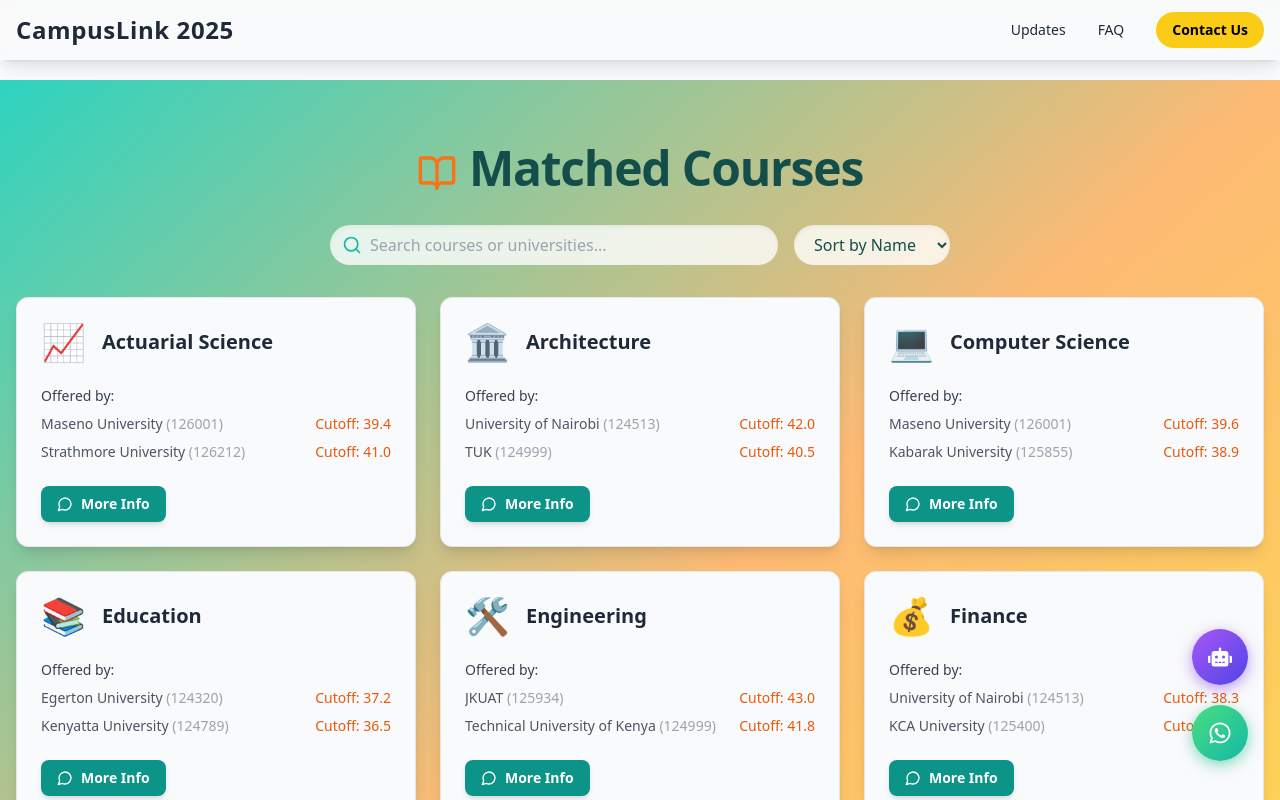
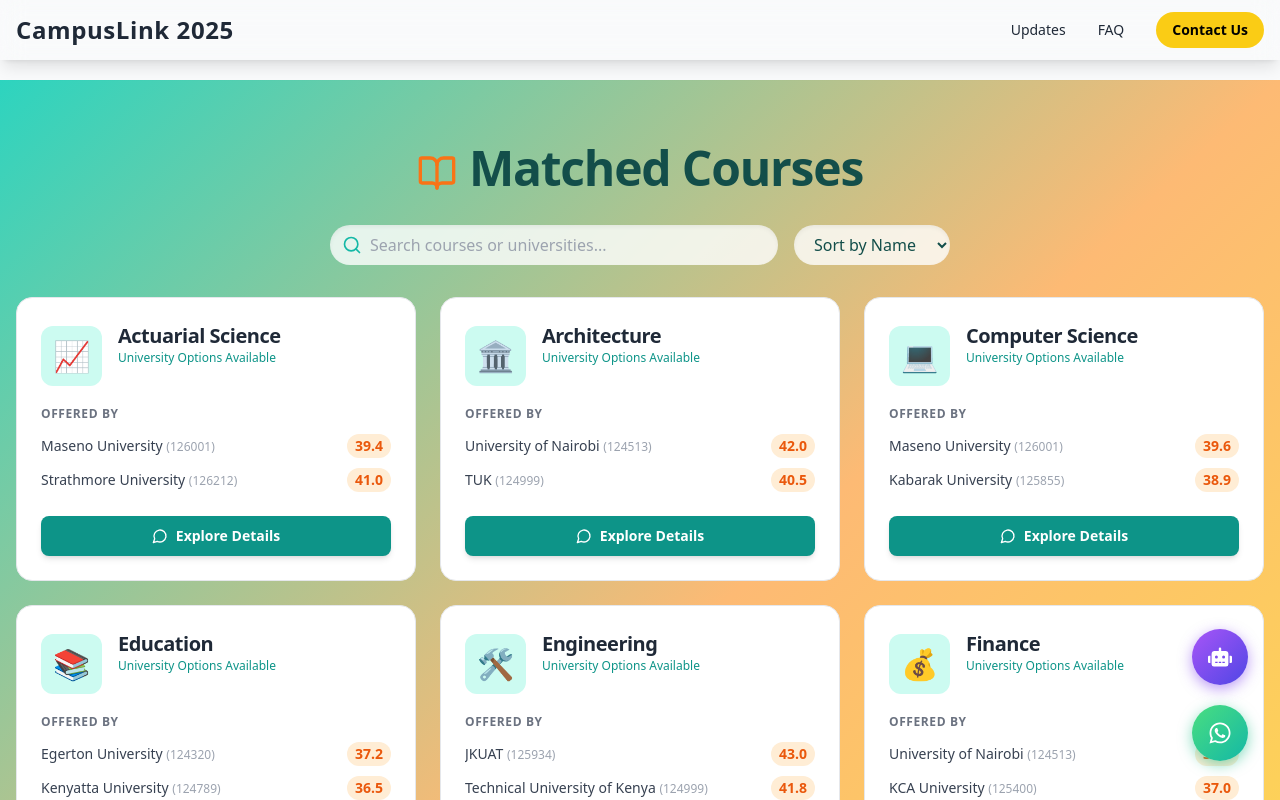
Before and after one commit to munene-design/campuslink, a React (Create React App) app: page /results in a window 1280 px wide. Shown: the top 800 px of the page. Built offline with nearby package versions, Linux system fonts and the light colour scheme.

Commit message:
Initial commit

```diff
--- a/src/components/HeroSection.jsx
+++ b/src/components/HeroSection.jsx
@@ -154,7 +154,7 @@
                   whileHover={{scale: 1.05}}
                   whileTap={{scale: 0.95}}
                 >
-                  Got It!
+                  Got It 👍
                 </motion.button>
               </div>
             </motion.div>
--- a/src/components/pages/ResultsPage.jsx
+++ b/src/components/pages/ResultsPage.jsx
@@ -7,6 +7,7 @@
 import jsPDF from 'jspdf';
 import html2canvas from 'html2canvas';
 import AIAdvisor from './AIAdvisor'; // Import the new component
+
 
 const dummyResultsData = [
   { course: "Medicine", emoji: "🩺", universities: [{ name: "University of Nairobi", code: "124513", cutoff: "42.7" }, { name: "Moi University", code: "125617", cutoff: "41.5" }] },
@@ -21,44 +22,74 @@
   { course: "Journalism", emoji: "📰", universities: [{ name: "Multimedia University", code: "126300", cutoff: "36.0" }, { name: "Daystar University", code: "126099", cutoff: "35.8" }] },
 ];
 
-const CourseCard = memo(({ result, index, setSelectedCourse }) => (
+const CourseCard = memo(({ result, index, setSelectedCourse }) => {
+  return (
     <motion.div
-    initial={{ opacity: 0, y: 30 }}
-    animate={{ opacity: 1, y: 0 }}
-    transition={{ duration: 0.6, delay: index * 0.1, ease: 'easeOut' }}
+      initial={{ opacity: 0, y: 50, scale: 0.95 }}
+      animate={{ opacity: 1, y: 0, scale: 1 }}
+      transition={{ duration: 0.5, delay: index * 0.08, ease: 'easeOut' }}
       whileHover={{
         scale: 1.03,
-      boxShadow: '0px 8px 20px rgba(0, 0, 0, 0.15)',
+        // A more complex shadow for depth:
+        boxShadow: '0px 15px 35px -5px rgba(0, 0, 0, 0.15), 0px 8px 15px -10px rgba(0, 0, 0, 0.1)',
       }}
-    className="rounded-xl bg-gray-50 dark:bg-gray-800 p-6 shadow-lg dark:shadow-[0_4px_15px_rgba(0,0,0,0.2)] border border-gray-200 dark:border-gray-700 transition-shadow duration-300"
+      className="group rounded-2xl bg-white dark:bg-gray-800 p-6 overflow-hidden relative transition-all duration-300 ease-out border border-gray-200 dark:border-gray-700/50"
       role="article"
       aria-label={`Course card for ${result.course}`}
     >
-    <div className="flex items-center gap-4 mb-6">
-      <span className="text-4xl">{result.emoji}</span>
-      <h3 className="text-xl font-semibold text-gray-800 dark:text-gray-100">{result.course}</h3>
+      {/* Optional: Subtle decorative gradient glow on hover (absolute positioned) */}
+      <div className="absolute -top-1/2 -left-1/2 w-[200%] h-[200%] bg-gradient-radial from-teal-500/10 via-transparent to-transparent opacity-0 group-hover:opacity-100 transition-opacity duration-500 dark:from-teal-400/10"></div>
+
+      <div className="relative z-10"> {/* Content above the glow */}
+        <div className="flex items-start gap-4 mb-5">
+          <div className="mt-1 p-3 bg-teal-100 dark:bg-teal-700/50 rounded-xl text-3xl">
+            {result.emoji}
           </div>
+          <div>
+            <h3 className="text-xl font-bold text-gray-800 dark:text-gray-100 tracking-tight">
+              {result.course}
+            </h3>
+            <p className="text-xs text-teal-600 dark:text-teal-400 font-medium">University Options Available</p>
+          </div>
+        </div>
+
         <div className="mb-6">
-      <h4 className="mb-2 text-sm font-medium text-gray-700 dark:text-gray-300">Offered by:</h4>
-      <ul className="space-y-2 text-sm text-gray-600 dark:text-gray-400">
-        {result.universities.map((uni, i) => (
+          <h4 className="mb-3 text-xs font-semibold uppercase text-gray-500 dark:text-gray-400 tracking-wider">
+            Offered by
+          </h4>
+          <ul className="space-y-2.5 text-sm text-gray-700 dark:text-gray-300">
+            {result.universities.slice(0, 2).map((uni, i) => ( // Show only top 2 for brevity, or more if design allows
               <li key={uni.code || i} className="flex justify-between items-center">
-            <span className="truncate pr-2">{uni.name} <span className="text-gray-400 dark:text-gray-500">({uni.code})</span></span>
-            <span className="whitespace-nowrap font-medium text-orange-600 dark:text-orange-400">Cutoff: {uni.cutoff}</span>
+                <span className="truncate pr-2">
+                  {uni.name} <span className="text-gray-400 dark:text-gray-500 text-xs">({uni.code})</span>
+                </span>
+                <span className="whitespace-nowrap font-semibold text-sm text-orange-600 dark:text-orange-400 bg-orange-100 dark:bg-orange-500/20 px-2 py-0.5 rounded-full">
+                  {uni.cutoff}
+                </span>
               </li>
             ))}
+            {result.universities.length > 2 && (
+                 <li className="text-xs text-gray-500 dark:text-gray-400 pt-1">
+                    + {result.universities.length - 2} more universit{result.universities.length - 2 > 1 ? 'ies' : 'y'}
+                 </li>
+            )}
           </ul>
         </div>
-    <button
+
+        <motion.button
           onClick={() => setSelectedCourse(result)}
-      className="mt-auto w-full sm:w-auto flex items-center justify-center gap-2 rounded-lg bg-teal-600 px-4 py-2 text-sm font-semibold text-white shadow-md hover:bg-teal-700 focus:outline-none focus:ring-2 focus:ring-teal-500 focus:ring-offset-2 dark:bg-teal-500 dark:hover:bg-teal-600 dark:focus:ring-offset-gray-800 transition-all duration-200"
+          className="w-full flex items-center justify-center gap-2 rounded-lg bg-teal-600 px-4 py-2.5 text-sm font-semibold text-white shadow-md hover:bg-teal-700 focus:outline-none focus:ring-2 focus:ring-teal-500 focus:ring-offset-2 dark:bg-teal-500 dark:hover:bg-teal-600 dark:focus:ring-offset-gray-800 transition-all duration-200 group-hover:shadow-lg group-hover:shadow-teal-500/30"
           aria-label={`More information about ${result.course}`}
+          whileHover={{ y: -2 }}
+          transition={{ type: 'spring', stiffness: 300 }}
         >
           <MessageCircle className="w-4 h-4" />
-      More Info
-    </button>
+          Explore Details
+        </motion.button>
+      </div>
     </motion.div>
-));
+  );
+});
 
 CourseCard.propTypes = {
   result: PropTypes.shape({
```
Lines whose indentation alone changed are shown as unchanged.
